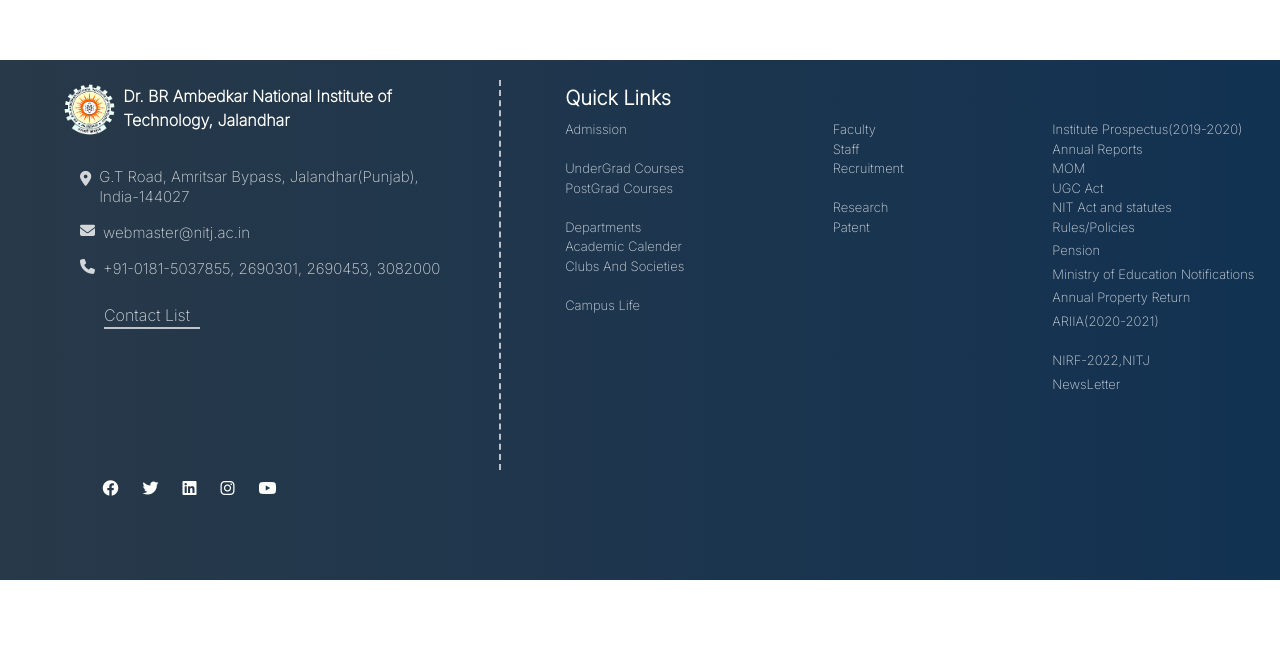
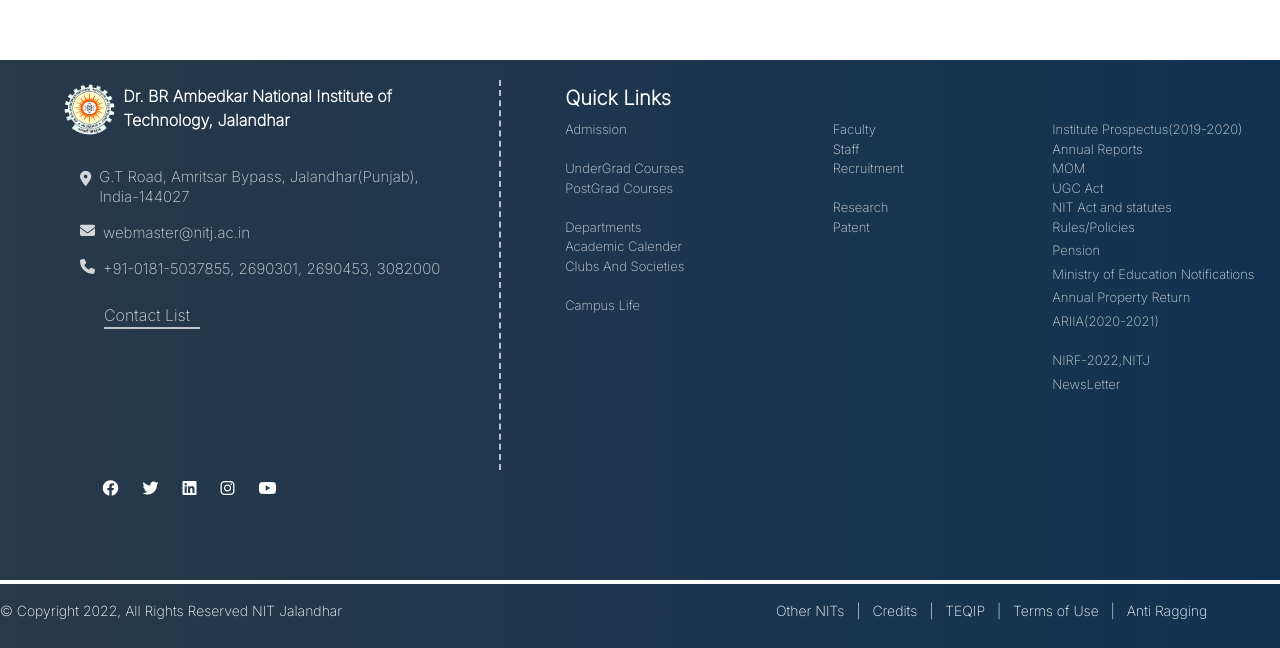
Before and after one commit to MouryaVishal/footer-3, a website: page index.html in a window 1280 px wide. Shown: the part 152-800 px from the top of the page. Drawn offline with nearby package versions, Linux system fonts and the light colour scheme.

Commit message:
Update index.html

```diff
--- a/index.html
+++ b/index.html
@@ -104,6 +104,21 @@
 
 
   </footer>
-
+  <div class="footer bg-gradient-to-r from-[#283949] -500 to-[#123252] -500  text-white absolute bottom-0 inset-x-0  flex lg:flex-row lg:justify-between flex-col lg:h-[8%] h-[12%] " style="font-family:'Inter', sans-serif;" >
+    <div class="mt-4 lg:text-[14px] text-[12px]">
+        © Copyright 2022, All Rights Reserved NIT Jalandhar
+    </div>
+        <div class="lg:w-[40%] w-[100%] mt-4 lg:text-[14px] text-[10px]">
+        <a href="#" class="lg:mx-2 mx-1">Other NITs</a>
+        |
+    <a href="#" class="lg:mx-2 mx-1">Credits</a>
+    |
+    <a href="#" class="lg:mx-2 mx-1">TEQIP</a>
+    |
+    <a href="#" class="lg:mx-2 mx-1">Terms of Use</a>
+    |
+    <a href="#" class="lg:mx-2 mx-1">Anti Ragging</a>
+    </div>
+    </div>
 </body>
 </html>
```
